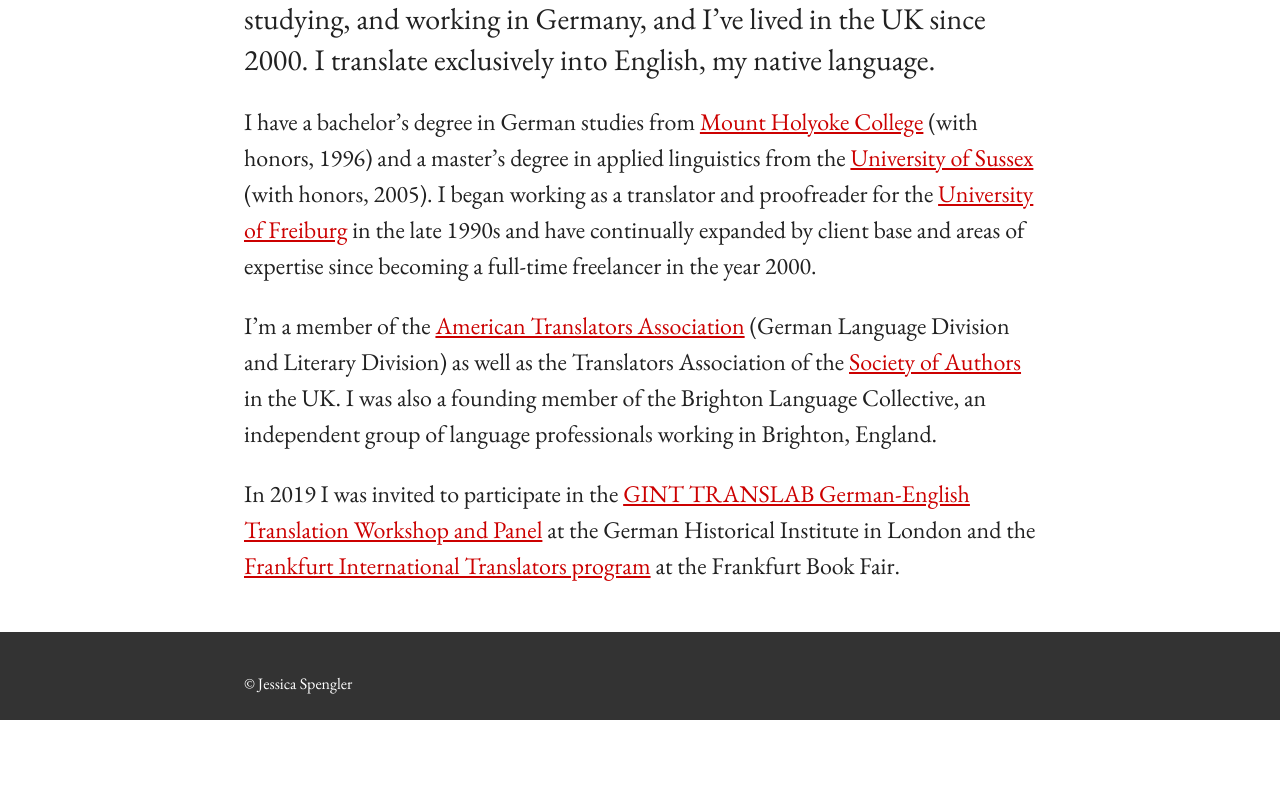
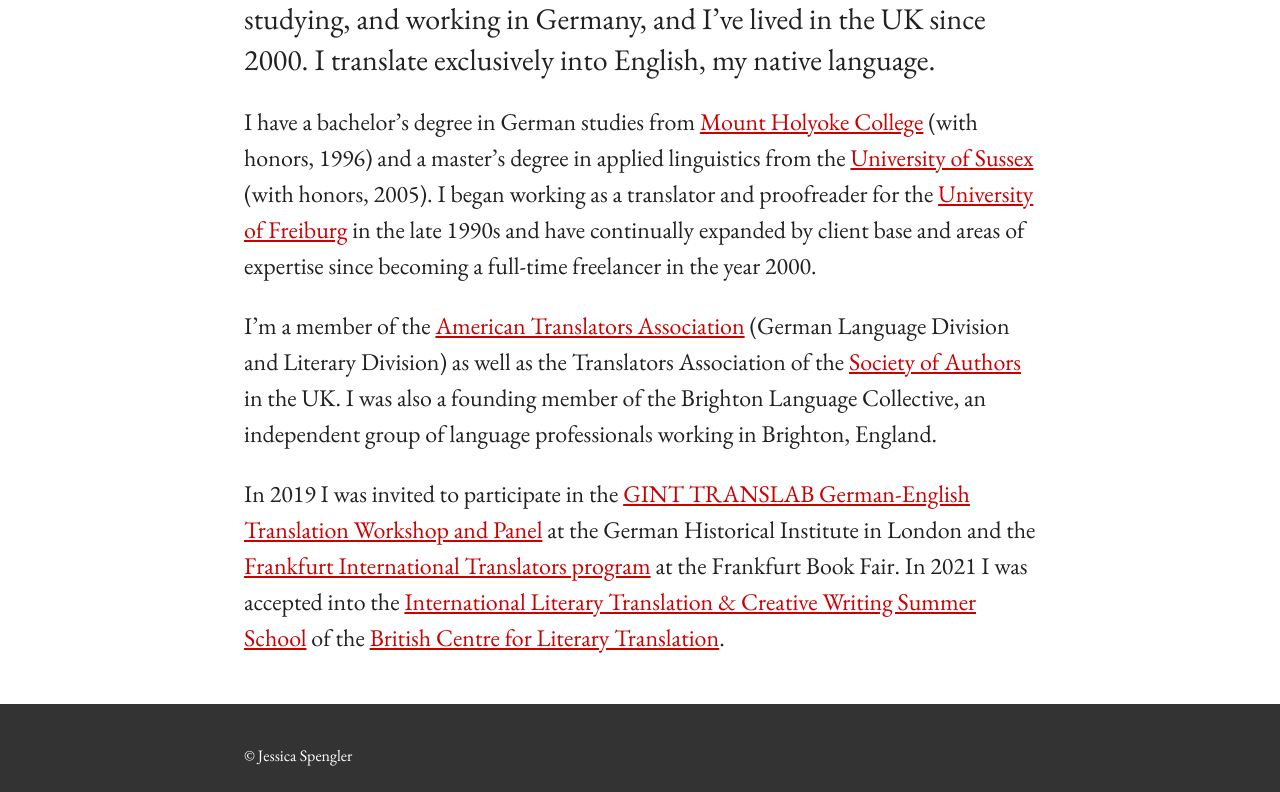
Before and after one commit to wordridden/wordridden.github.io, a plain HTML site: page about/index.html in a window 1280 px wide. Shown: the part 522-1314 px from the top of the page. Before the commit the page ends 1242 px from the top, so only its background shows below. Drawn offline with Linux system fonts and the light colour scheme; files whose address does not match are found by name.

Commit message:
Update index.html
Added note about participation in BCLT summer school in 2021

```diff
--- a/about/index.html
+++ b/about/index.html
@@ -24,7 +24,7 @@
 
             <p>I’m a member of the <a href="https://www.atanet.org/">American Translators Association</a> (German Language Division and Literary Division) as well as the Translators Association of the <a href="http://www.societyofauthors.org/">Society of Authors</a> in the UK. I was also a founding member of the Brighton Language Collective, an independent group of language professionals working in Brighton, England.</p>
 
-            <p>In 2019 I was invited to participate in the <a href="https://www.ghil.ac.uk/gint_translab.html">GINT TRANSLAB German-English Translation Workshop and Panel</a> at the German Historical Institute in London and the <a href="https://www.buchmesse.de/en/international-business/fellowship-and-grant-programmes/frankfurt-international-translators">Frankfurt International Translators program</a> at the Frankfurt Book Fair.</p>
+            <p>In 2019 I was invited to participate in the <a href="https://www.ghil.ac.uk/gint_translab.html">GINT TRANSLAB German-English Translation Workshop and Panel</a> at the German Historical Institute in London and the <a href="https://www.buchmesse.de/en/international-business/fellowship-and-grant-programmes/frankfurt-international-translators">Frankfurt International Translators program</a> at the Frankfurt Book Fair. In 2021 I was accepted into the <a href="http://www.bclt.org.uk/summer-school">International Literary Translation & Creative Writing Summer School</a> of the <a href="http://www.bclt.org.uk/">British Centre for Literary Translation</a>.</p>
 
         </main>
         <footer>
```
